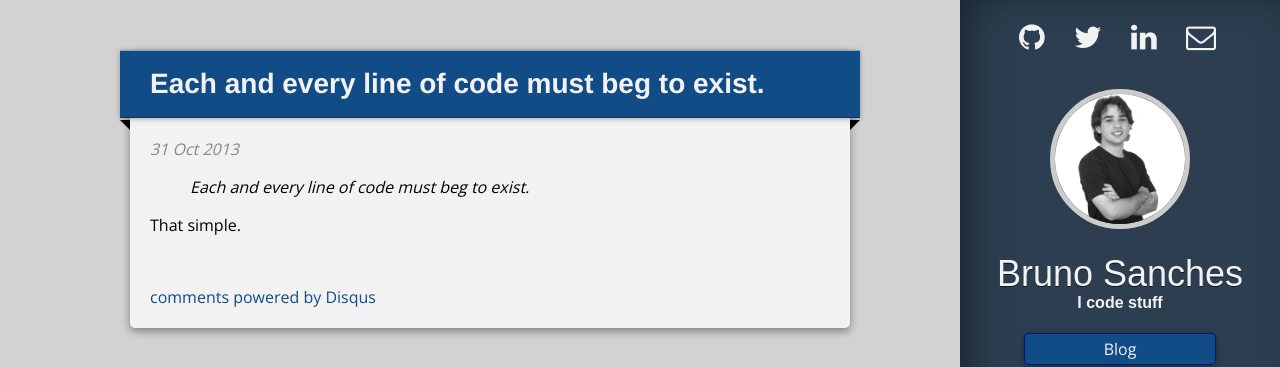
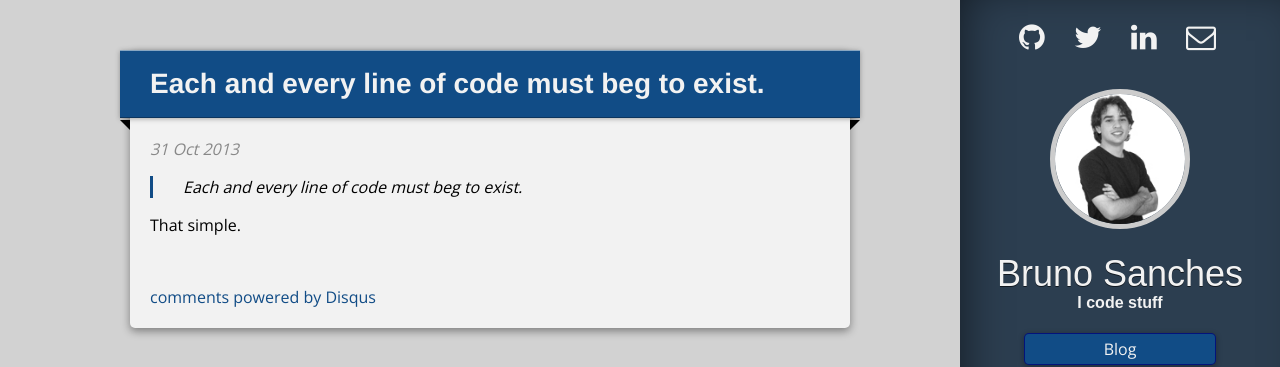
Before and after one commit to brunops/brunops.github.io, a Jekyll site: the page built from _posts/2013-10-30-each-and-every-line-of-code-must-beg-to-exist.markdown, in a window 1280 px wide. Shown: the top 367 px of the page. Built offline with Jekyll 4.4.1, drawn with Linux system fonts in a browser that asks for light colours; some web fonts are replaced; Markdown is read by kramdown in place of the engine named in the settings; comment, search, counter and statistics services are not loaded.

Commit message:
Style blockquotes

```diff
--- a/css/main.css
+++ b/css/main.css
@@ -42,6 +42,13 @@ a {
 .button:hover {
   color: #f2f2f2;
   box-shadow: inset 0 .1em .1em .1em rgba(0,0,0,.4);
+}
+
+blockquote {
+  border-left: 3px solid #114C86;
+  margin: 0;
+  font-style: italic;
+  padding-left: 30px;
 }
 
 /*****************************************************************************/
```
